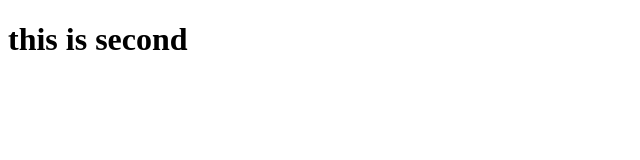
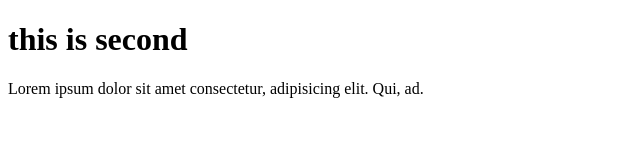
Before and after one commit to Yugesh0407ravidas/local-repo, a plain HTML site: page index.html in a window 1280 px wide. Shown: the whole page, without its empty margins (0-640 px from the left). Drawn offline with Linux system fonts and the light colour scheme.

Commit message:
adding new paeagraph

```diff
--- a/index.html
+++ b/index.html
@@ -7,5 +7,6 @@
 </head>
 <body>
     <h1>this is second</h1>
+    <p>Lorem ipsum dolor sit amet consectetur, adipisicing elit. Qui, ad.</p>
 </body>
 </html>
```
